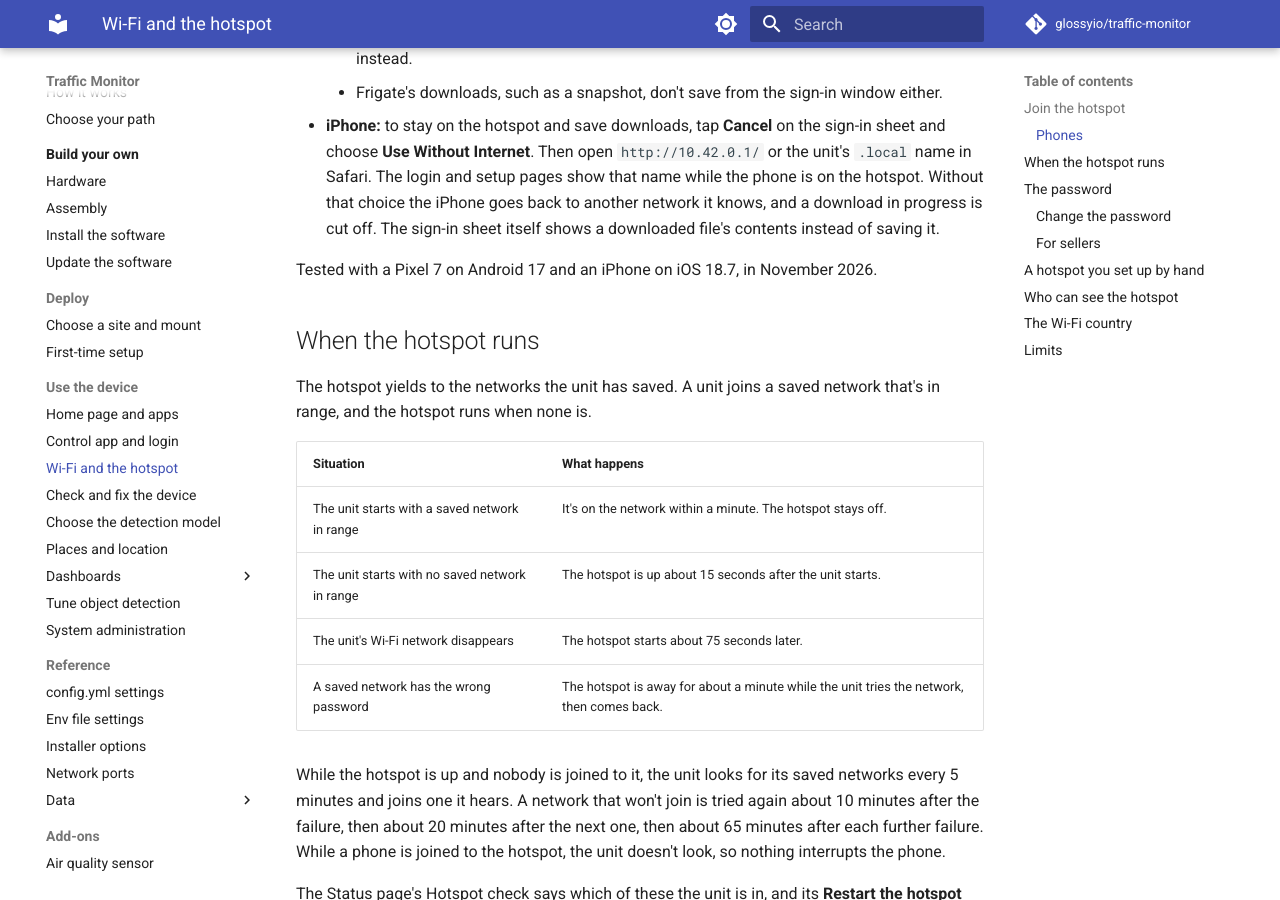
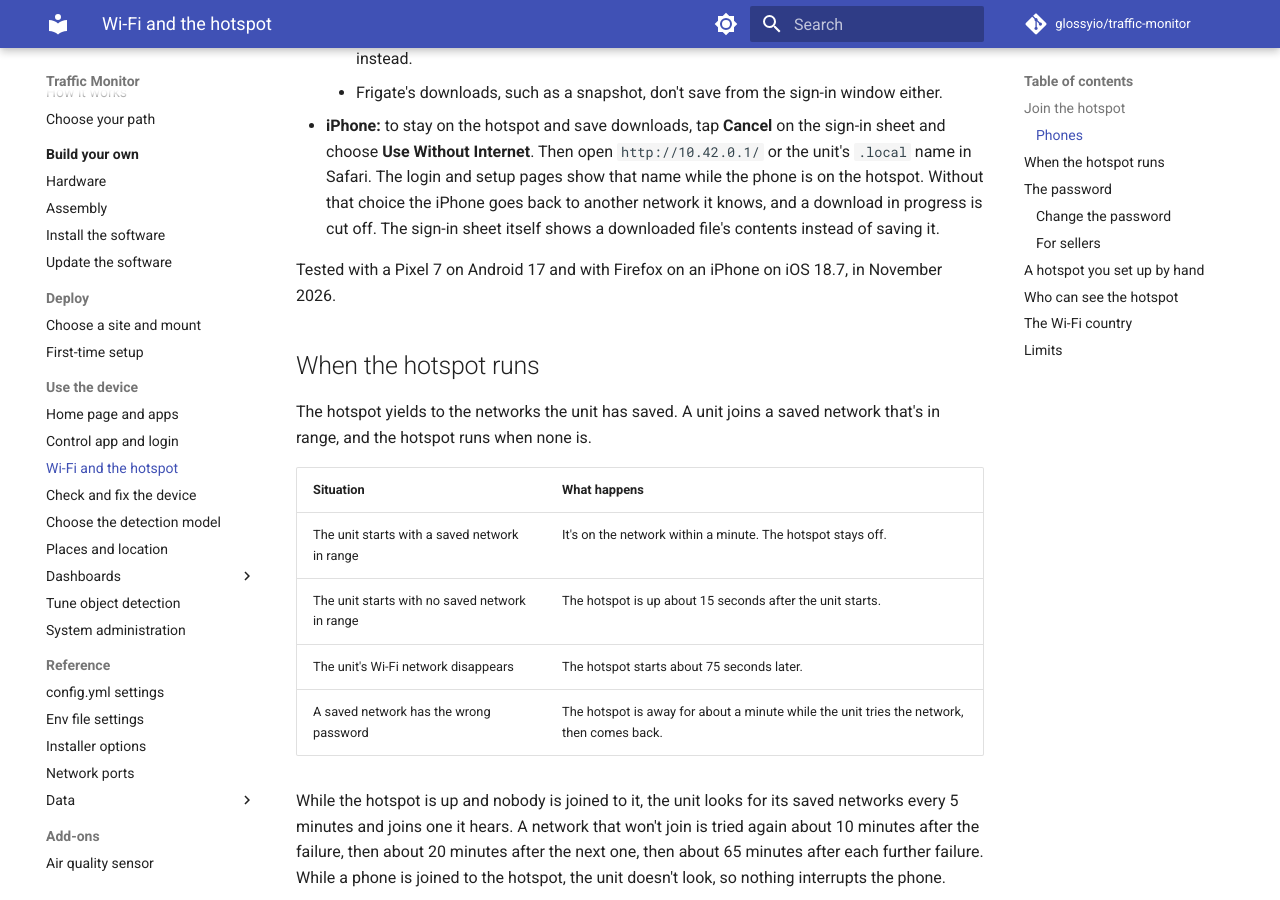
Before and after one commit to glossyio/traffic-monitor, an MkDocs documentation site: the page built from docs/use/wifi-hotspot.md, in a window 1280 px wide and 900 px high, scrolled down 1047 px. Built offline with MkDocs 1.6.1 and Material for MkDocs 9.7.7, drawn with Linux system fonts in a browser that asks for light colours; comment, search, counter and statistics services are not loaded; the version menu is left out.

Commit message:
Say which iPhone browser the hotspot was tested in
Every iPhone check of the hotspot ran in Firefox for iOS. Safari was not
on the test phone, so it was never run. The page's "Tested with" line
now names the browser that was used.

Assisted-by: Claude Code 2.1.322 (CLI)
AI-Model: Claude Fable 5.2 (claude-fable-5-2)
AI-Effort: high
AI-Role: drafted

```diff
--- a/docs/use/wifi-hotspot.md
+++ b/docs/use/wifi-hotspot.md
@@ -24,7 +24,7 @@ The hotspot has no internet, and a phone on it reaches only the unit. Nothing on
     * Frigate's downloads, such as a snapshot, don't save from the sign-in window either.
 * **iPhone:** to stay on the hotspot and save downloads, tap **Cancel** on the sign-in sheet and choose **Use Without Internet**. Then open `http://10.42.0.1/` or the unit's `.local` name in Safari. The login and setup pages show that name while the phone is on the hotspot. Without that choice the iPhone goes back to another network it knows, and a download in progress is cut off. The sign-in sheet itself shows a downloaded file's contents instead of saving it.
 
-Tested with a Pixel 7 on Android 17 and an iPhone on iOS 18.7, in November 2026.
+Tested with a Pixel 7 on Android 17 and with Firefox on an iPhone on iOS 18.7, in November 2026.
 
 ## When the hotspot runs
 
```
